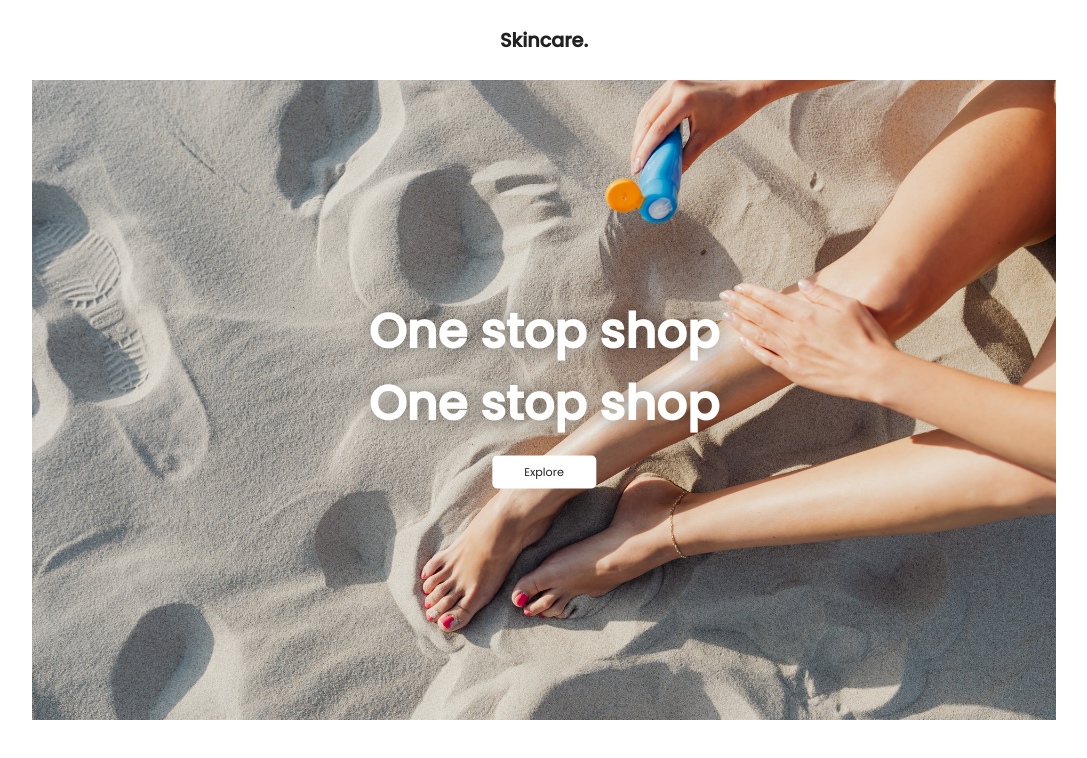
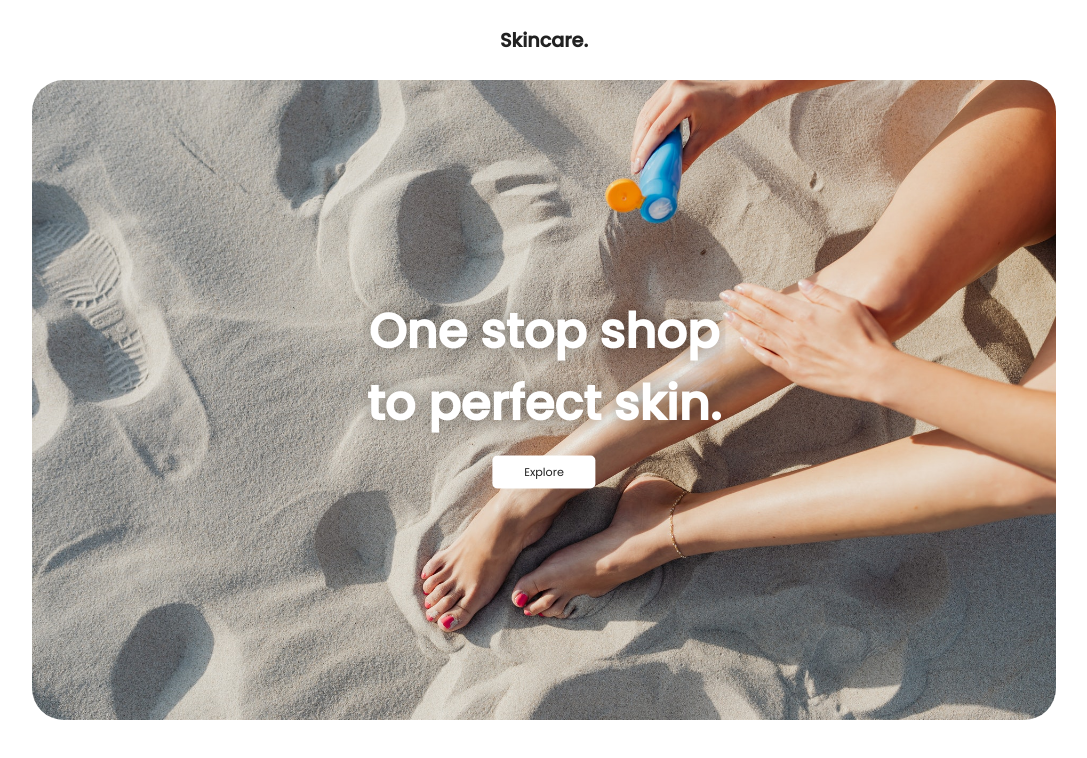
Before and after one commit to Ingoo1/reveral_text_animation, a plain HTML site: page index.html in a window 1280 px wide. Shown: the whole page, without its empty margins (96-1183 px from the left). Drawn offline with nearby package versions, Linux system fonts and the light colour scheme.

Commit message:
text animarion added

```diff
--- a/app.js
+++ b/app.js
@@ -0,0 +1,22 @@
+const tl = gsap.timeline({
+  defaults: { duration: 0.75, ease: 'Power3.easeOut' },
+});
+
+tl.fromTo(
+  '.hero-img',
+  { scale: 1.3, borderRadius: '0rem' },
+  {
+    scale: 1,
+    borderRadius: '2rem',
+    delay: 0.35,
+    duration: 2.5,
+    ease: 'elastic.out(1.5, 1)',
+  }
+);
+tl.fromTo('.cta1', { x: '100%', opacity: 0.5 }, { x: 0, opacity: 1 }, '<20%');
+tl.fromTo('.cta2', { y: '100%', opacity: 0.5 }, { y: 0, opacity: 1 }, '<20%');
+tl.fromTo('.cta3', { x: '-100%', opacity: 0.5 }, { x: 0, opacity: 1 }, '<20%');
+tl.fromTo('.cta4', { x: '100%', opacity: 0.5 }, { x: 0, opacity: 1 }, '<20%');
+tl.fromTo('.cta5', { y: '100%', opacity: 0.5 }, { y: 0, opacity: 1 }, '<20%');
+tl.fromTo('.cta6', { x: '100%', opacity: 0.5 }, { x: 0, opacity: 1 }, '<20%');
+tl.fromTo('.cta-btn', { y: 20, opacity: 0 }, { y: 0, opacity: 1 }, '<');
--- a/index.html
+++ b/index.html
@@ -27,9 +27,9 @@
           <h2><span class="cta3">shop</span></h2>
         </div>
         <div class="cta-text">
-          <h2><span class="cta4">One</span></h2>
-          <h2><span class="cta5">stop</span></h2>
-          <h2><span class="cta6">shop</span></h2>
+          <h2><span class="cta4">to</span></h2>
+          <h2><span class="cta5">perfect</span></h2>
+          <h2><span class="cta6">skin.</span></h2>
         </div>
         <button class="cta-btn">Explore</button>
       </div>
--- a/style.css
+++ b/style.css
@@ -41,19 +41,23 @@ nav {
   flex-direction: column;
   align-items: center;
 }
+
 .cta-text {
   display: flex;
   font-size: 2rem;
 }
 
-/* .cta-text h2 {
+.cta-text h2 {
   overflow: hidden;
-} */
+}
+
 .cta-text span {
   padding: 0rem 0.4rem;
+  /* display block for span to well animation */
   display: block;
   text-shadow: rgba(0, 0, 0, 0.4) 0px 0px 20px;
 }
+
 .cta-btn {
   margin: 1rem;
   padding: 0.5rem 2rem;
```
